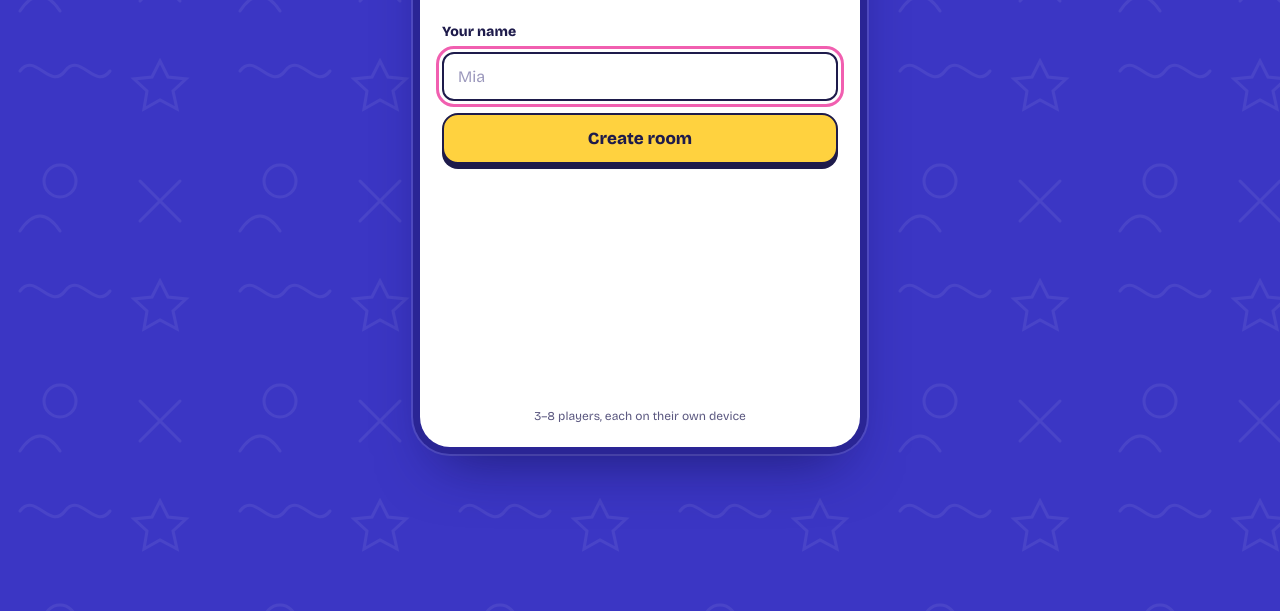
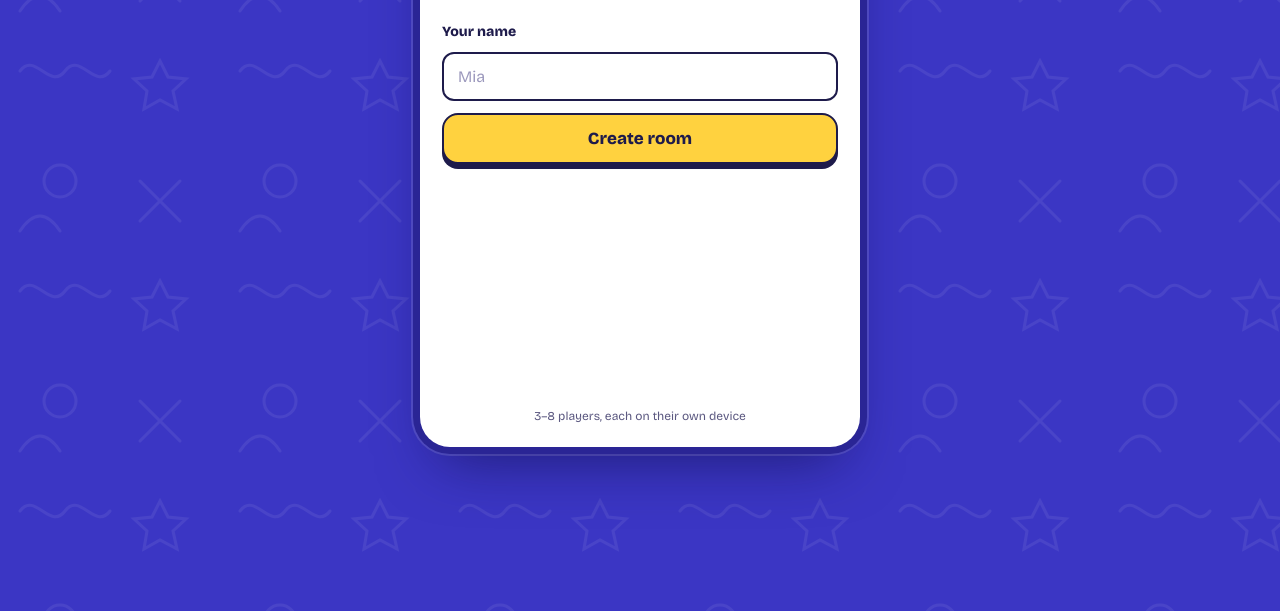
Before and after one commit to xukanz/spot-the-fake, a website: page public/index.html in a window 1280 px wide. Both pictures are taken after a click on the button "Create a room". Shown: the part 189-800 px from the top of the page. Drawn offline with nearby package versions, Linux system fonts and the light colour scheme; no server answers.

Commit message:
Flip cards by role, remove focus outline

```diff
--- a/public/style.css
+++ b/public/style.css
@@ -31,7 +31,7 @@ button,input{font:inherit;color:inherit}
 .pill-btn:active{transform:translateY(2px);box-shadow:0 1px 0 var(--ink)}
 .center-block{display:block;margin:18px auto 20px}
 .link-btn{background:none;border:0;color:var(--ink-soft);font-weight:600;padding:10px;cursor:pointer;text-decoration:underline;text-underline-offset:3px}
-:is(button,input,[role=button]):focus-visible{outline:3px solid #F15FB0;outline-offset:3px}
+:is(button,input,[role=button]):is(:focus,:focus-visible){outline:none}
 input{display:block;width:100%;padding:13px 14px;border:2.5px solid var(--ink);border-radius:12px;font-size:16px;background:#fff}
 input::placeholder{color:#9C99BD}
 label{font-weight:700;font-size:14px;margin-top:6px}
```
